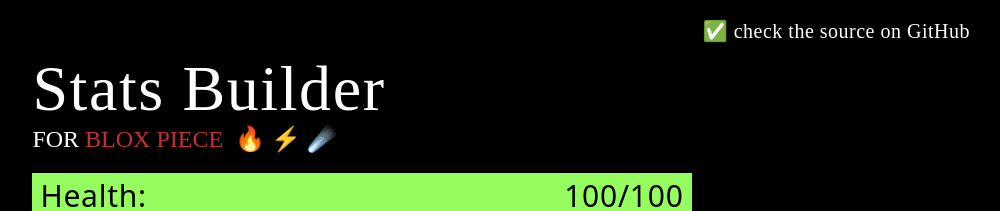
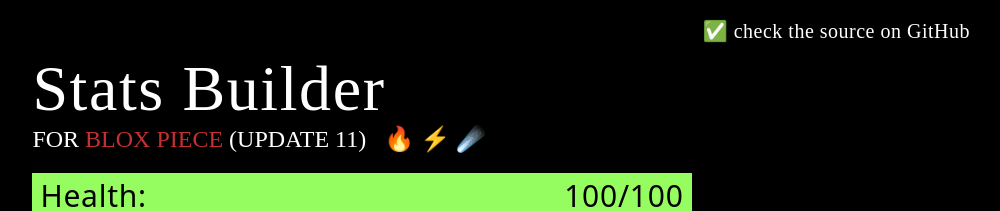
Before and after one commit to MarkFChavez/blox_piece_stats_builder, a React (Create React App) app: page / in a window 1280 px wide. Shown: the top 211 px of the page, without its empty margins (278-1278 px from the left). Built offline with nearby package versions, Linux system fonts and the light colour scheme; a web font is replaced by a local one.

Commit message:
feat: add blox piece version
some versions have their own max levels, thus a different pointing system

```diff
--- a/src/components/Header.js
+++ b/src/components/Header.js
@@ -18,6 +18,7 @@
         >
           blox piece
         </a>
+        &nbsp;(update 11)
         &nbsp; 🔥 ⚡️ ☄️
       </span>
     </header>
```
